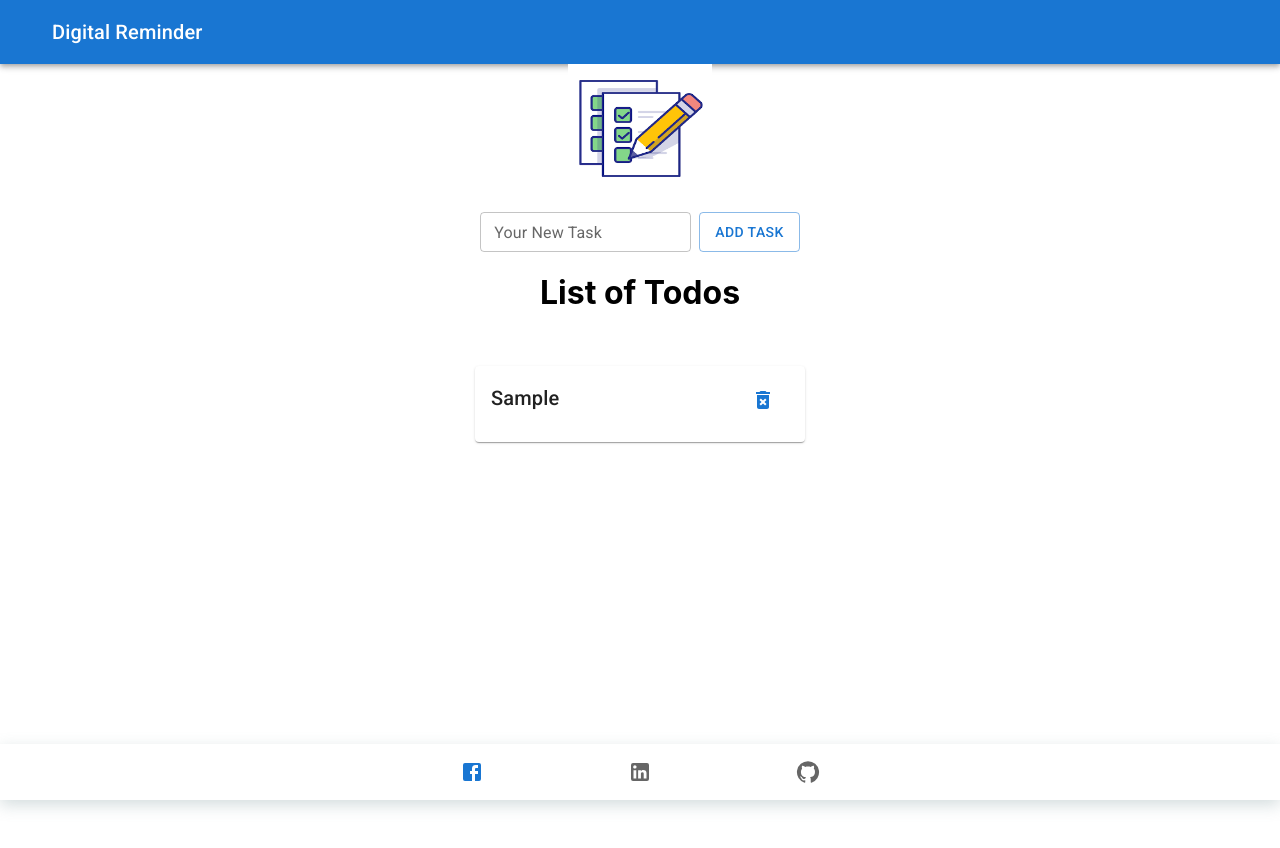
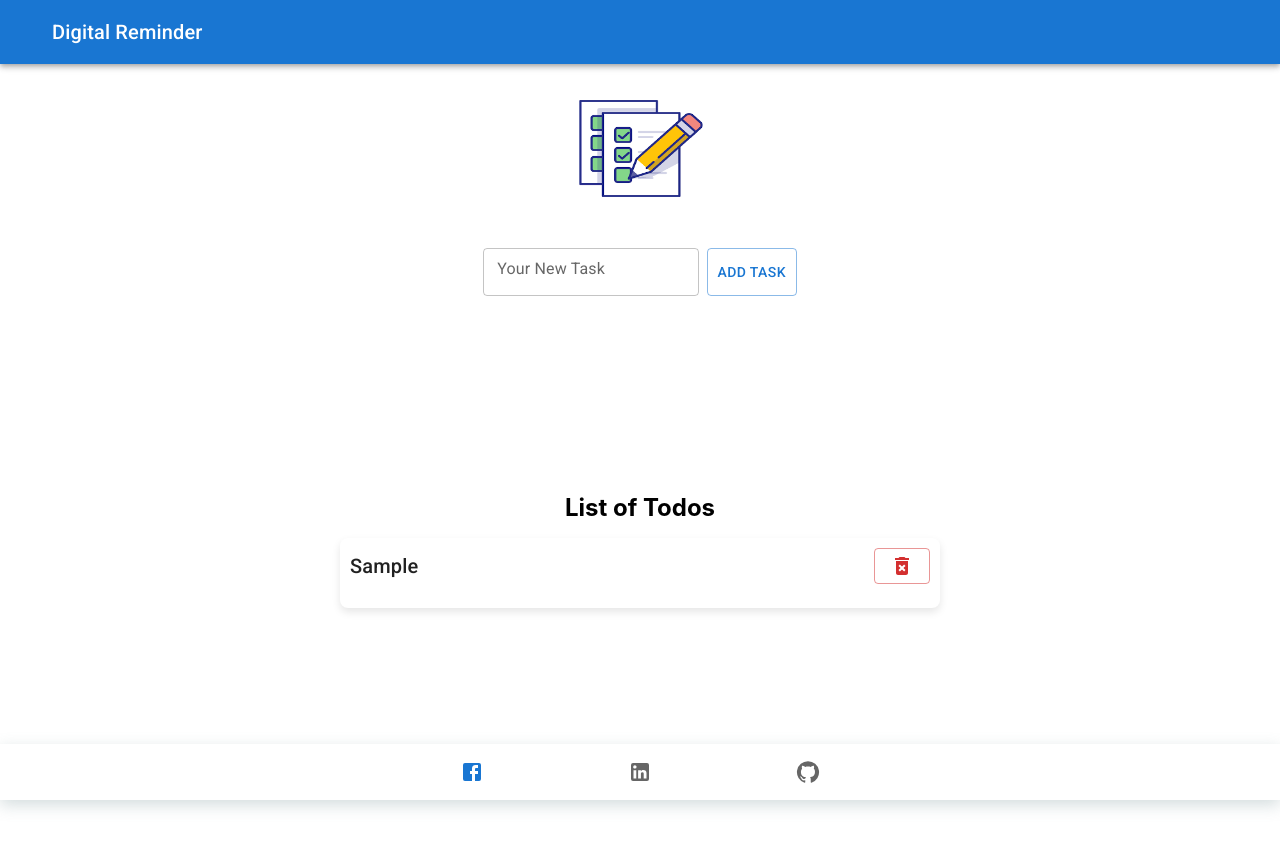
Before and after one commit to hafizkh/Digital-Reminder, a React (Create React App) app: page / in a window 1280 px wide. Both pictures are taken after typing "Sample" into the empty fields and a click on the button "ADD TASK". Shown: the top 848 px of the page. Before the commit the page ends 800 px from the top, so only its background shows below. Built offline with nearby package versions, Linux system fonts and the light colour scheme.

Commit message:
few changes in styling

```diff
--- a/src/App.css
+++ b/src/App.css
@@ -1,38 +1,7 @@
-.App {
-  text-align: center;
-}
-
-.App-logo {
-  height: 40vmin;
-  pointer-events: none;
-}
-
-@media (prefers-reduced-motion: no-preference) {
-  .App-logo {
-    animation: App-logo-spin infinite 20s linear;
-  }
-}
-
-.App-header {
-  background-color: #282c34;
+.app-container {
   min-height: 100vh;
   display: flex;
   flex-direction: column;
-  align-items: center;
-  justify-content: center;
-  font-size: calc(10px + 2vmin);
-  color: white;
+  justify-content: space-between;
+  padding-bottom: 60px;
 }
-
-.App-link {
-  color: #61dafb;
-}
-
-@keyframes App-logo-spin {
-  from {
-    transform: rotate(0deg);
-  }
-  to {
-    transform: rotate(360deg);
-  }
-}
--- a/src/App.tsx
+++ b/src/App.tsx
@@ -3,11 +3,11 @@ import './App.css';
 import Footer from './components/Footer';
 import Header from './components/Header';
 import ToDo from './components/ToDo';
-import ToDoCard from './components/ToDoCard';
 
 const App: FC = () => {
+
   return (
-    <div className="App">
+    <div className="app-container">
       <Header />
       <Footer />
       <ToDo />
--- a/src/components/Footer.tsx
+++ b/src/components/Footer.tsx
@@ -12,7 +12,7 @@ export default function SimpleBottomNavigation() {
     return (
         <Box sx={{
             position: 'fixed', left: 0, right: 0, bottom: 0,
-            boxShadow: 'rgb(114 142 147 / 30%) 0px 5px 15px 0px', backgroundColor: '#1976d2'
+            boxShadow: 'rgb(114 142 147 / 30%) 0px 5px 15px 0px', backgroundColor: '#1976d2', zIndex: 999
         }}>
             <BottomNavigation
                 showLabels
--- a/src/components/ToDo.tsx
+++ b/src/components/ToDo.tsx
@@ -1,69 +1,100 @@
-import React, { FC, useState, ChangeEvent } from 'react'
+import React, { FC, useState, ChangeEvent } from 'react';
 import Button from '@mui/material/Button';
 import TextField from '@mui/material/TextField';
 import Stack from '@mui/material/Stack';
-import '../styles/_todo.scss'
-import { TasksInterface } from '../Category/Interface'
+import '../styles/_todo.scss';
+import { TasksInterface } from '../Category/Interface';
 import ToDoCard from './ToDoCard';
-import todo from '../assets/images.jpg'
-
+import todo from '../assets/images.jpg';
 
 const ToDo: FC = () => {
-  const [task, setTask] = useState<string>("")
-  const [todoList, setTodoList] = useState<TasksInterface[]>([])
+  const [task, setTask] = useState<string>("");
+  const [todoList, setTodoList] = useState<TasksInterface[]>([]);
+
   const handleChange = (e: ChangeEvent<HTMLInputElement>) => {
-    setTask(e.target.value)
-  }
+    setTask(e.target.value);
+  };
+
   const addTask = (): void => {
-    const taskNew = { id: Date.now(), taskName: task }
-    setTodoList([...todoList, taskNew])
-    setTask("")
-  }
+    const taskNew = { id: Date.now(), taskName: task };
+    setTodoList([...todoList, taskNew]);
+    setTask("");
+  };
+
   const handleDel = (taskToBeDeleted: string): void => {
-    setTodoList(todoList.filter((task) => {
-      return task.taskName != taskToBeDeleted
-    }))
-  }
+    setTodoList(todoList.filter((task) => task.taskName !== taskToBeDeleted));
+  };
 
   const handleSubmit = (e: any) => {
-    e.preventDefault()
+    e.preventDefault();
     if (!task) return;
-    addTask()
+    addTask();
+  };
 
-  }
   return (
-    <div>
-      <img src={todo} alt="To do" />
-      <form onSubmit={handleSubmit}>
-
-        <Stack className='toDoTask' direction='row' spacing={1}>
+    <div className="todo-app">
+      <img src={todo} alt="To do" className="todo-image" />
+      <form onSubmit={handleSubmit} className="todo-form">
+        <Stack
+          direction="row"
+          spacing={1}
+          alignItems="center" // Ensures vertical alignment of all items
+          sx={{
+            width: '100%', // Ensures stack takes full width
+            mt: 2, // Adds margin top for spacing if needed
+          }}
+        >
           <TextField
+            fullWidth
             hiddenLabel
-            name='yourTask'
+            name="yourTask"
             label="Your New Task"
-            id="outlined-size-small"
             size="small"
+            variant="outlined"
             value={task}
             onChange={handleChange}
+            sx={{
+              '& .MuiInputBase-input': {
+                height: '20px', // Controls the text input height, adjust as needed
+                padding: '10px 14px', // Ensures padding matches button for alignment
+              },
+              '& .MuiOutlinedInput-root': {
+                height: '48px', // Explicit height matching button
+              }
+            }}
           />
-          <Button className='btn' variant='outlined' onClick={handleSubmit}>Add Task</Button>
+          <Button
+            variant="outlined"
+            onClick={handleSubmit}
+            sx={{
+              height: '48px', // Explicitly setting height to match TextField
+              padding: '10px 12px', // Ensures text is centered by adjusting padding
+              textTransform: 'none', // Keeps text case consistent
+              fontSize: '0.875rem', // Ensures font size is suitable
+              whiteSpace: 'nowrap', // Keeps button text on one line
+              minWidth: '90px', // Ensures minimum width for aesthetics
+            }}
+          >
+            ADD TASK
+          </Button>
         </Stack>
-      </form>
-      {
-        todoList.length ?
-          <Stack className="listToDo" direction='column'>
-            <h1>List of Todos</h1>
-            {todoList.map((task: TasksInterface, key: number) => {
-              return <ToDoCard key={key} task={task} handleDel={handleDel} />
-            })}
-          </Stack>
-          :
-          <h3>No Items are added yet in the List</h3>
-      }
-    </div>
-  )
-}
 
 
 
-export default ToDo
+      </form>
+      {todoList.length > 0 ? (
+        <Stack className="listToDo" direction="column" spacing={2}>
+          <h2>List of Todos</h2>
+          {todoList.map((task: TasksInterface, key: number) => (
+            <ToDoCard key={key} task={task} handleDel={handleDel} />
+          ))}
+        </Stack>
+      ) : (
+        <h3 className="no-tasks">No Items are added yet in the List</h3>
+      )}
+    </div>
+  );
+
+};
+
+export default ToDo;
--- a/src/components/ToDoCard.tsx
+++ b/src/components/ToDoCard.tsx
@@ -1,35 +1,34 @@
-import React from 'react'
-import { TasksInterface } from '../Category/Interface'
-import Typography from '@mui/material/Typography'
-import Card from '@mui/material/Card'
-import CardContent from '@mui/material/CardContent'
-import DeleteForeverIcon from '@mui/icons-material/DeleteForever'
-import Button from '@mui/material/Button'
+import React from 'react';
+import { TasksInterface } from '../Category/Interface';
+import Typography from '@mui/material/Typography';
+import Card from '@mui/material/Card';
+import CardContent from '@mui/material/CardContent';
+import Button from '@mui/material/Button';
+import DeleteForeverIcon from '@mui/icons-material/DeleteForever';
 
 interface Props {
     task: TasksInterface;
-    handleDel(taskToBeDeleted: string): void
+    handleDel(taskToBeDeleted: string): void;
 }
+
 const ToDoCard = ({ task, handleDel }: Props) => {
-
     return (
-        <div className='todoList'>
-            <Card sx={{ minWidth: 330 }}>
-                <CardContent className='content'>
-                    <Typography variant="h6">
+        <Card sx={{ minWidth: 330, maxWidth: 600, width: '90%', boxShadow: '0 4px 8px rgba(0, 0, 0, 0.1)', borderRadius: '8px', margin: '10px auto', display: 'flex', flexDirection: 'column' }}>
+            <CardContent sx={{ display: 'flex', justifyContent: 'flex-start', alignItems: 'center', padding: '10px' }}>
+                <Typography variant="h6" sx={{ flexGrow: 1, marginRight: 'auto' }}>
                     {task.taskName}
-                        <Button className='deleteBtn' style={{ paddingLeft: '12rem' }}
-                            onClick={() => { handleDel(task.taskName) }}>
+                </Typography>
+                <Button
+                    variant="outlined"
+                    color="error"
+                    onClick={() => handleDel(task.taskName)}
+                    sx={{ minWidth: '40px' }} // Ensures the button has a fixed size
+                >
                     <DeleteForeverIcon />
                 </Button>
-                    </Typography>
             </CardContent>
         </Card>
-        </div>
-    )
-}
+    );
+};
 
-export default ToDoCard
-function handleDel(taskName: string) {
-    throw new Error('Function not implemented.')
-}
+export default ToDoCard;
--- a/src/styles/_todo.scss
+++ b/src/styles/_todo.scss
@@ -1,24 +1,113 @@
-
 .toDoTask {
     margin-top: 1rem;
     display: flex;
     flex-direction: row;
     justify-content: center;
 
-    }
-.todoList{
+}
+
+.todoList {
     margin-top: 2rem;
     display: flex;
     flex-direction: row;
     justify-content: center;
 }
-.content{
+
+.content {
     display: flex;
 }
-.deleteBtn{
+
+.deleteBtn {
     padding-left: 13rem
 }
-img{
+
+img {
     width: 9rem;
     height: 8rem;
 }
+
+.todo-app {
+    display: flex;
+    flex-direction: column;
+    justify-content: center; // Centers children vertically in the container
+    align-items: center; // Centers children horizontally in the container
+    min-height: 100vh; // Ensures the container takes at least the full viewport height
+    padding: 20px;
+    box-sizing: border-box;
+    padding-bottom: 80px; // Adjust this value based on your footer height
+}
+
+.todo-image {
+    max-width: 100%;
+    margin-bottom: 20px;
+    border-radius: 8px;
+}
+
+.todo-form {
+    margin-bottom: 20px;
+}
+
+.toDoTask {
+    justify-content: center;
+}
+
+.task-input {
+    width: 250px;
+}
+
+.listToDo {
+    display: flex;
+    flex-direction: column;
+    align-items: center;
+    width: 100%; // Adjust based on your design requirements
+    max-width: 800px;
+    margin: auto;
+    transition: all 0.3s ease;
+}
+
+
+.task-card {
+    margin: 10px 0;
+    box-shadow: 0 4px 8px rgba(0, 0, 0, 0.1);
+    border-radius: 8px;
+}
+
+.task-title {
+    display: flex;
+    justify-content: space-between;
+    align-items: center;
+}
+
+.task-card {
+    margin: 10px auto;
+    box-shadow: 0 4px 8px rgba(0, 0, 0, 0.1);
+    border-radius: 8px;
+    width: 100%; // Full width on smaller screens
+    max-width: 600px; // Limit width on larger screens
+
+    @media (min-width: 768px) {
+        width: 90%; // Slightly less width on medium to large screens
+    }
+}
+
+.no-tasks {
+    text-align: center;
+    color: #666;
+    font-style: italic;
+}
+
+.task-card {
+    margin: 10px auto;
+    box-shadow: 0 4px 8px rgba(0, 0, 0, 0.1);
+    border-radius: 8px;
+    width: 90%;
+    max-width: 600px;
+
+    .content {
+        display: flex;
+        justify-content: space-between;
+        align-items: center;
+        width: 100%; // Ensures content uses up all available space
+        padding: 15px;
+    }
+}
```
Lines whose indentation alone changed are shown as unchanged.
